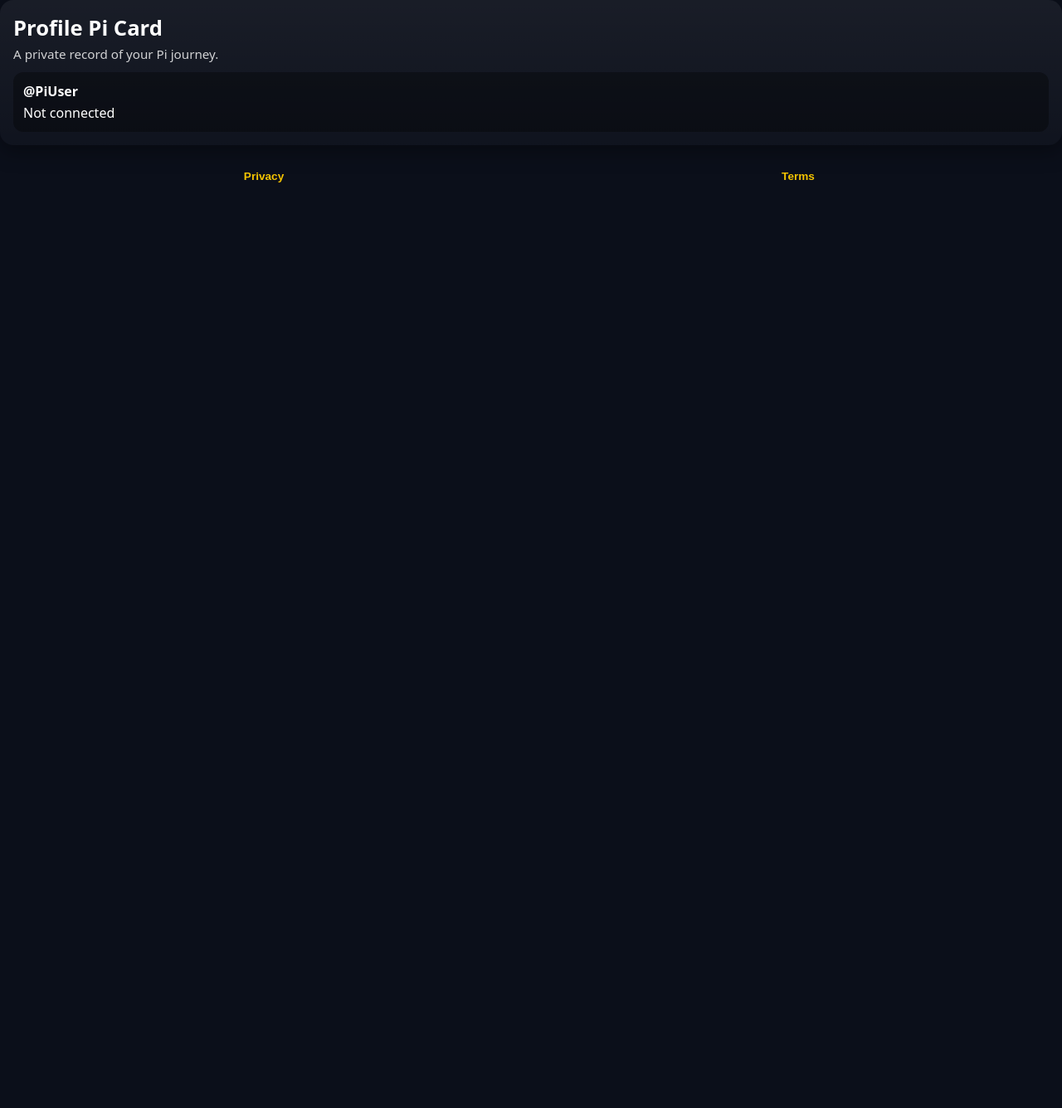
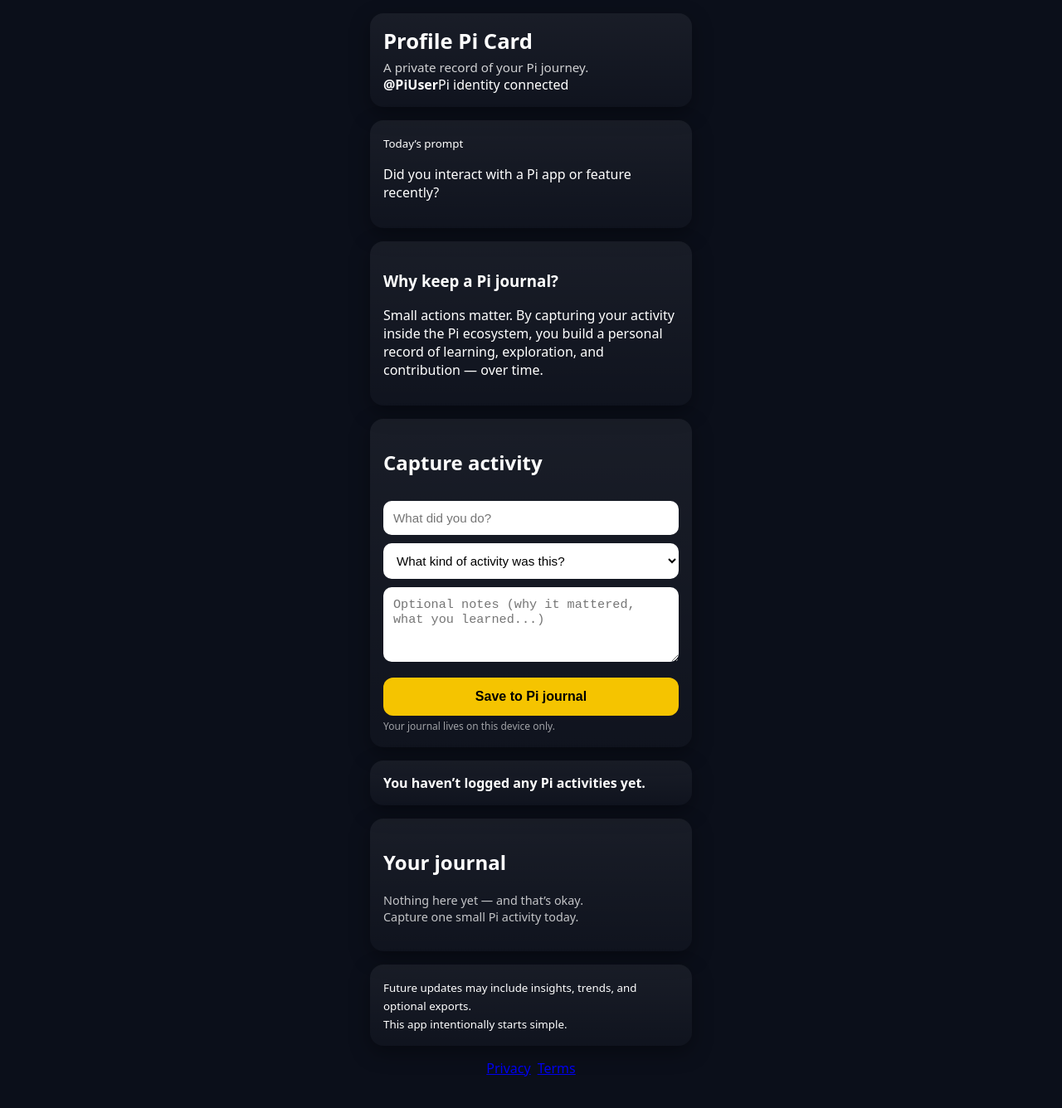
Before and after one commit to Giulex84/Profile-pi-card, a React (Vite) app in the folder apps/web/: page / in a window 1280 px wide. Shown: the top 1336 px of the page at 83% size. Before the commit the page ends 800 px from the top, so only its background shows below. Built offline with nearby package versions, Linux system fonts and the light colour scheme.

Commit message:
Update App.tsx

```diff
--- a/apps/web/src/App.tsx
+++ b/apps/web/src/App.tsx
@@ -1,129 +1,100 @@
 import { useEffect, useState } from "react";
-import { initPiSdk, authenticatePi } from "./pi";
 
 type Activity = {
   id: string;
   title: string;
   category: string;
   notes?: string;
-  date: string;
+  createdAt: string;
 };
 
 const CATEGORIES = [
   "App usage",
   "Community contribution",
   "Learning",
-  "Testing",
+  "Testing / feedback",
   "Exploration",
   "Other",
 ];
 
 export default function App() {
-  const [piReady, setPiReady] = useState(false);
-  const [authenticating, setAuthenticating] = useState(false);
   const [username, setUsername] = useState<string | null>(null);
-
   const [activities, setActivities] = useState<Activity[]>([]);
   const [title, setTitle] = useState("");
   const [category, setCategory] = useState("");
   const [notes, setNotes] = useState("");
+  const [prompt, setPrompt] = useState(
+    "Did you interact with a Pi app or feature recently?"
+  );
 
-  /* ---------------- Pi SDK init ---------------- */
+  /* ---------- Load local data ---------- */
   useEffect(() => {
-    try {
-      initPiSdk();
-      setPiReady(true);
-    } catch {
-      setPiReady(false);
+    const stored = localStorage.getItem("pi-journal-activities");
+    if (stored) {
+      setActivities(JSON.parse(stored));
+    }
+
+    if ((window as any).Pi?.user?.username) {
+      setUsername((window as any).Pi.user.username);
     }
   }, []);
 
-  /* ---------------- Load local data ---------------- */
+  /* ---------- Persist activities ---------- */
   useEffect(() => {
-    const storedUser = localStorage.getItem("pi_username");
-    const storedActivities = localStorage.getItem("activities");
-
-    if (storedUser) setUsername(storedUser);
-    if (storedActivities) setActivities(JSON.parse(storedActivities));
-  }, []);
-
-  /* ---------------- Persist activities ---------------- */
-  useEffect(() => {
-    localStorage.setItem("activities", JSON.stringify(activities));
+    localStorage.setItem(
+      "pi-journal-activities",
+      JSON.stringify(activities)
+    );
   }, [activities]);
 
-  /* ---------------- Auth ---------------- */
-  const connectPi = async () => {
-    if (!piReady) return;
-    try {
-      setAuthenticating(true);
-      const auth = await authenticatePi();
-      if (auth?.user?.username) {
-        setUsername(auth.user.username);
-        localStorage.setItem("pi_username", auth.user.username);
-      }
-    } catch {
-      alert("Pi authentication failed.");
-    } finally {
-      setAuthenticating(false);
-    }
-  };
-
-  /* ---------------- Save activity ---------------- */
+  /* ---------- Save activity ---------- */
   const saveActivity = () => {
     if (!title || !category) return;
 
-    const newActivity: Activity = {
+    const entry: Activity = {
       id: crypto.randomUUID(),
       title,
       category,
       notes,
-      date: new Date().toISOString(),
+      createdAt: new Date().toISOString(),
     };
 
-    setActivities([newActivity, ...activities]);
+    setActivities([entry, ...activities]);
     setTitle("");
     setCategory("");
     setNotes("");
   };
 
   return (
-    <main className="container">
-      {/* HEADER */}
-      <section className="card">
+    <div className="app">
+      {/* ---------- HEADER ---------- */}
+      <section className="card hero">
         <h1>Profile Pi Card</h1>
         <p className="subtitle">A private record of your Pi journey.</p>
 
-        <div className="user-card">
+        <div className="identity">
           <strong>@{username ?? "PiUser"}</strong>
-          <div className="status">
-            {username ? "Pi identity connected" : "Not connected"}
+          <span>Pi identity connected</span>
         </div>
-        </div>
-
-        {!username && piReady && (
-          <button
-            className="primary"
-            onClick={connectPi}
-            disabled={authenticating}
-          >
-            {authenticating ? "Connecting…" : "Connect with Pi"}
-          </button>
-        )}
       </section>
 
-      {/* PROMPT */}
-      {username && (
+      {/* ---------- PROMPT ---------- */}
+      <section className="card">
+        <small className="label">Today’s prompt</small>
+        <p className="prompt">{prompt}</p>
+      </section>
+
+      {/* ---------- WHY THIS MATTERS (MICROSECTION #1) ---------- */}
       <section className="card soft">
-          <small className="muted">Today's prompt</small>
-          <p className="prompt">
-            Did you interact with a Pi app or feature recently?
+        <h3>Why keep a Pi journal?</h3>
+        <p>
+          Small actions matter. By capturing your activity inside the Pi
+          ecosystem, you build a personal record of learning, exploration, and
+          contribution — over time.
         </p>
       </section>
-      )}
 
-      {/* ADD ACTIVITY */}
-      {username && (
+      {/* ---------- CAPTURE ACTIVITY ---------- */}
       <section className="card">
         <h2>Capture activity</h2>
 
@@ -155,14 +126,23 @@ export default function App() {
           Save to Pi journal
         </button>
 
-          <small className="muted">
+        <small className="hint">
           Your journal lives on this device only.
         </small>
       </section>
-      )}
 
-      {/* JOURNAL */}
-      {username && (
+      {/* ---------- GROWTH INDICATOR (MICROSECTION #2) ---------- */}
+      <section className="card soft">
+        <strong>
+          {activities.length === 0
+            ? "You haven’t logged any Pi activities yet."
+            : `You’ve logged ${activities.length} Pi ${
+                activities.length === 1 ? "activity" : "activities"
+              }.`}
+        </strong>
+      </section>
+
+      {/* ---------- JOURNAL ---------- */}
       <section className="card">
         <h2>Your journal</h2>
 
@@ -173,36 +153,33 @@ export default function App() {
             Capture one small Pi activity today.
           </p>
         ) : (
-            <ul className="list">
-              {activities.map((a) => (
-                <li key={a.id}>
+          activities.map((a) => (
+            <div key={a.id} className="entry">
               <strong>{a.title}</strong>
-                  <div className="meta">
-                    {a.category} · {new Date(a.date).toLocaleString()}
+              <span className="meta">
+                {a.category} ·{" "}
+                {new Date(a.createdAt).toLocaleString()}
+              </span>
+              {a.notes && <p>{a.notes}</p>}
             </div>
-                  {a.notes && <p>{a.notes}</p>}
-                </li>
-              ))}
-            </ul>
+          ))
         )}
       </section>
-      )}
 
-      {/* FOOTER */}
+      {/* ---------- ROADMAP (MICROSECTION #3) ---------- */}
+      <section className="card soft">
+        <small>
+          Future updates may include insights, trends, and optional exports.
+          <br />
+          This app intentionally starts simple.
+        </small>
+      </section>
+
+      {/* ---------- FOOTER ---------- */}
       <footer>
-        <button
-          className="link"
-          onClick={() => alert("Privacy Policy is available in-app.")}
-        >
-          Privacy
-        </button>
-        <button
-          className="link"
-          onClick={() => alert("Terms of Service are available in-app.")}
-        >
-          Terms
-        </button>
+        <a href="/privacy">Privacy</a>
+        <a href="/terms">Terms</a>
       </footer>
-    </main>
+    </div>
   );
 }
```
Lines whose indentation alone changed are shown as unchanged.
